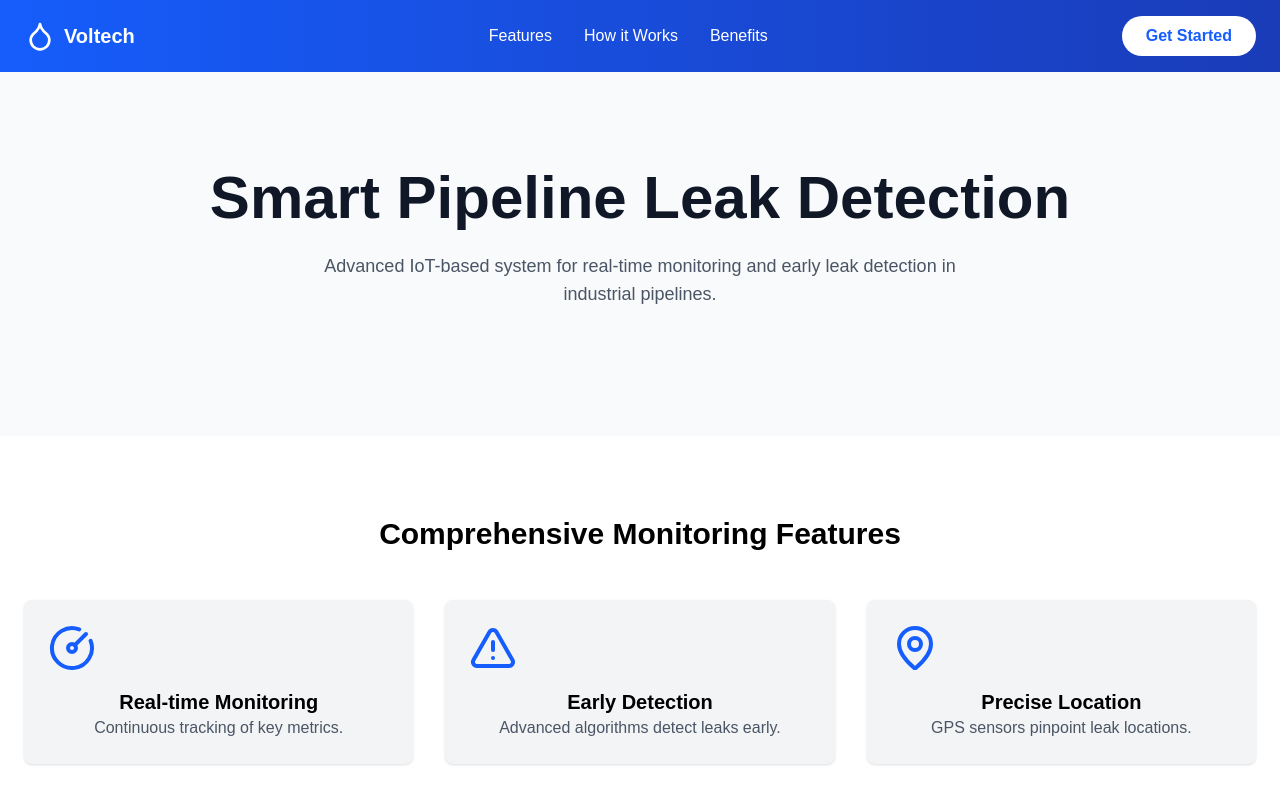
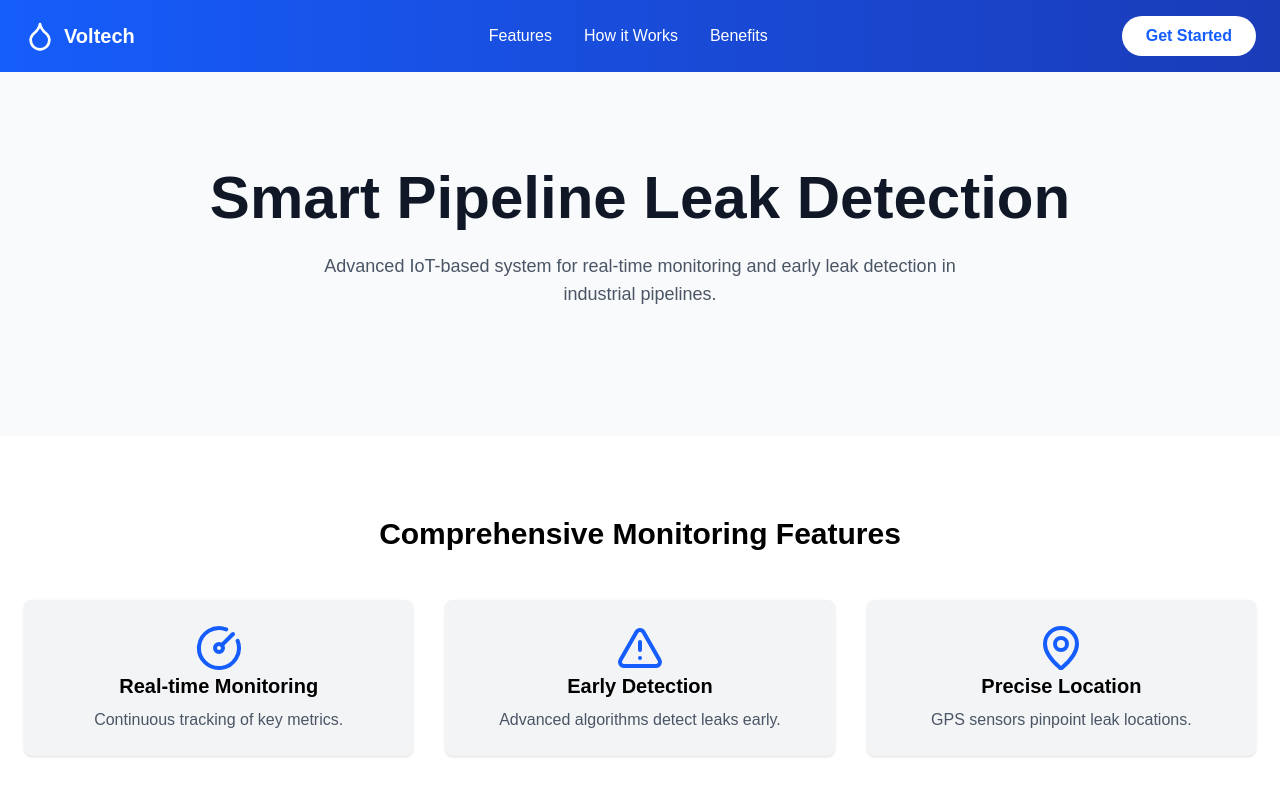
Before and after one commit to sp4m-08/YANTRA, a React (Vite) app: page / in a window 1280 px wide. Shown: the top 800 px of the page. Built offline with nearby package versions, Linux system fonts and the light colour scheme; no server answers.

Commit message:
fixed landing page

```diff
--- a/src/pages/Starting.jsx
+++ b/src/pages/Starting.jsx
@@ -3,7 +3,6 @@ import {
   Activity,
   AlertTriangle,
   BarChart3,
-  Droplet,
   GaugeCircle,
   MapPin,
   Shield,
@@ -41,11 +40,13 @@ function Starting() {
             {features.map((feature, index) => (
               <div
                 key={index}
-                className="p-6 text-center bg-gray-100 rounded-lg shadow hover:shadow-lg"
+                className="p-6 text-center bg-gray-100 rounded-lg shadow hover:shadow-lg flex flex-col items-center"
               >
                 {feature.icon}
-                <h3 className="mt-4 text-xl font-semibold">{feature.title}</h3>
-                <p className="text-gray-600">{feature.description}</p>
+                <div className="flex items-center">
+                  <h3 className="text-xl font-semibold">{feature.title}</h3>
+                </div>
+                <p className="text-gray-600 mt-2">{feature.description}</p>
               </div>
             ))}
           </div>
```
